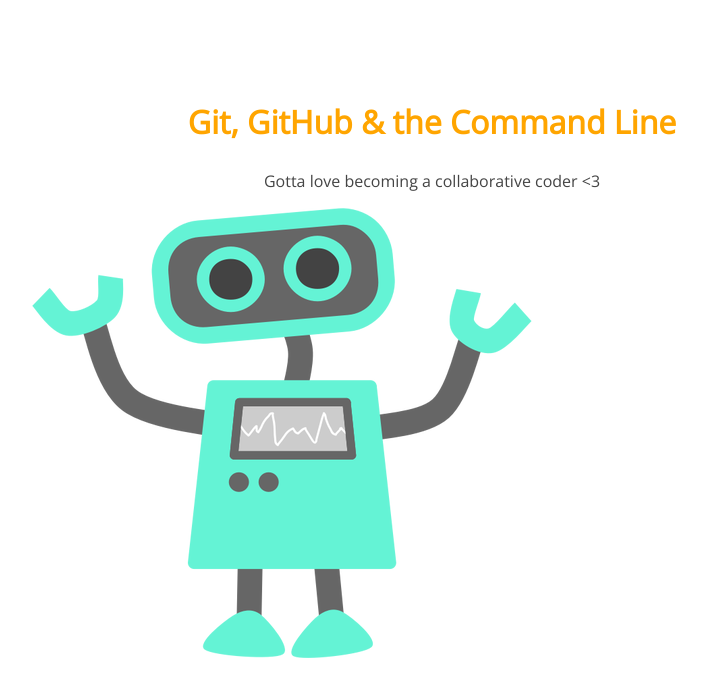
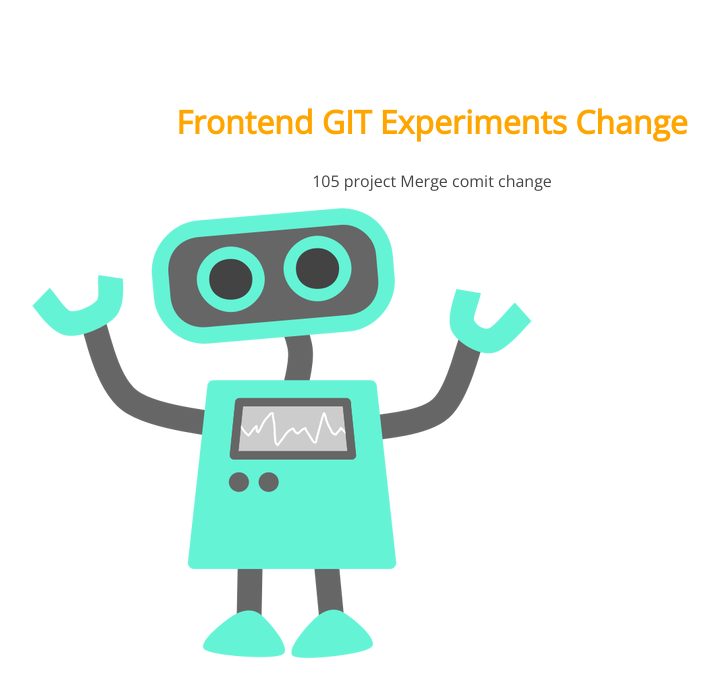
Before and after one commit to TinaFG/105-project, a plain HTML site: page index.html in a window 1280 px wide. Shown: the whole page, without its empty margins (208-927 px from the left). Drawn offline with nearby package versions, Linux system fonts and the light colour scheme.

Commit message:
commit to merge

```diff
--- a/index.html
+++ b/index.html
@@ -8,8 +8,8 @@
 </head>
 <body>
 	<section>
-		<h1>Git, GitHub & the Command Line</h1>
-		<p>Gotta love becoming a collaborative coder <3</p>
+		<h1>Frontend GIT Experiments Change</h1>
+		<p>105 project Merge comit change</p>
 		<img src="img/happy-blue-robot.png">
 	</section>
 </body>
```
